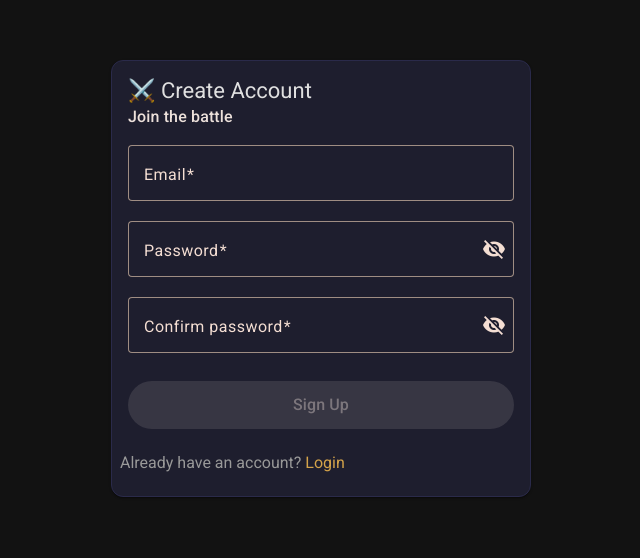
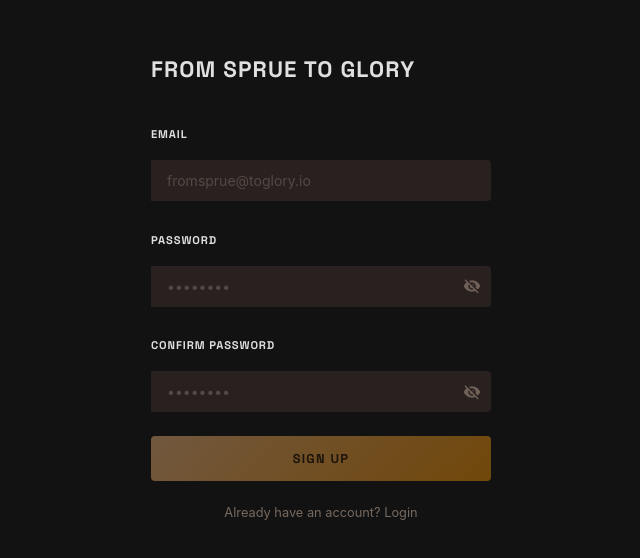
Before and after one commit to Zoomma1/FromSprueToGlory, an Angular app in the folder client/: page /auth/signup in a window 1280 px wide. Shown: the part 122-680 px from the top of the page, without its empty margins (319-959 px from the left). Built offline with nearby package versions, Linux system fonts and the light colour scheme.

Commit message:
Redesigned signup.component

```diff
--- a/client/src/app/features/auth/signup/signup.component.html
+++ b/client/src/app/features/auth/signup/signup.component.html
@@ -1,69 +1,69 @@
 <div class="auth-container">
-    <mat-card class="auth-card">
-        <mat-card-header>
-            <mat-card-title>⚔️ Create Account</mat-card-title>
-            <mat-card-subtitle>Join the battle</mat-card-subtitle>
-        </mat-card-header>
+  <div class="auth-card">
 
-        <mat-card-content>
-            <form [formGroup]="form" (ngSubmit)="onSubmit()">
-                <mat-form-field appearance="outline" class="full-width">
-                    <mat-label>Email</mat-label>
-                    <input matInput formControlName="email" type="email" autocomplete="email">
-                </mat-form-field>
+    <div class="auth-header">
+      <div class="auth-accent-bar"></div>
+      <h1 class="auth-title">From Sprue to Glory</h1>
+    </div>
 
-                <mat-form-field appearance="outline" class="full-width">
-                    <mat-label>Password</mat-label>
-                    <input matInput formControlName="password" [type]="hidePassword() ? 'password' : 'text'"
-                        autocomplete="new-password">
-                    <button mat-icon-button matSuffix (click)="hidePassword.set(!hidePassword())" type="button">
+    <form [formGroup]="form" (ngSubmit)="onSubmit()" class="auth-form">
+
+      <div class="field-group">
+        <p class="field-label">Email</p>
+        <input class="field-input" formControlName="email" type="email"
+               autocomplete="email" placeholder="fromsprue@toglory.io">
+        @if (form.get('email')?.hasError('required') && form.get('email')?.touched) {
+          <span class="field-error">Email is required</span>
+        }
+      </div>
+
+      <div class="field-group">
+        <p class="field-label">Password</p>
+        <div class="field-input-wrapper">
+          <input class="field-input" formControlName="password"
+                 [type]="hidePassword() ? 'password' : 'text'"
+                 autocomplete="new-password" placeholder="••••••••">
+          <button class="toggle-btn" type="button" (click)="hidePassword.set(!hidePassword())">
             <mat-icon>{{ hidePassword() ? 'visibility_off' : 'visibility' }}</mat-icon>
           </button>
+        </div>
+        @if (form.get('password')?.hasError('pattern') && form.get('password')?.touched) {
+          <span class="field-error">Min. 8 chars, uppercase, lowercase, number and special character</span>
+        }
+      </div>
 
-                </mat-form-field><mat-form-field appearance="outline" class="full-width">
-                    <mat-label>Confirm password</mat-label>
-                    <input matInput formControlName="confirmPassword" [type]="hidePassword() ? 'password' : 'text'"
-                        autocomplete="new-password">
-                    <button mat-icon-button matSuffix (click)="hidePassword.set(!hidePassword())" type="button">
+      <div class="field-group">
+        <p class="field-label">Confirm Password</p>
+        <div class="field-input-wrapper">
+          <input class="field-input" formControlName="confirmPassword"
+                 [type]="hidePassword() ? 'password' : 'text'"
+                 autocomplete="new-password" placeholder="••••••••">
+          <button class="toggle-btn" type="button" (click)="hidePassword.set(!hidePassword())">
             <mat-icon>{{ hidePassword() ? 'visibility_off' : 'visibility' }}</mat-icon>
           </button>
-                </mat-form-field>
+        </div>
+        @if (form.hasError('passwordsMismatch') && form.get('confirmPassword')?.touched) {
+          <span class="field-error">Passwords do not match</span>
+        }
+      </div>
 
-                @if (form.get('email')?.hasError('required') && form.get('email')?.touched) {
-                  <mat-error>Email is required</mat-error>
+      @if (error()) {
+        <p class="error-message">{{ error() }}</p>
       }
 
-                @else if (form.get('password')?.hasError('pattern') && form.get('password')?.touched) {
-                  <mat-error>Password must be at least 8 characters, have at least one uppercase and one lowercase character, contain one number and a special character</mat-error>
-                }
-
-                @else if (form.get('confirmPassword')?.hasError('required') && form.get('confirmPassword')?.touched) {
-                  <mat-error>Confirm password is required</mat-error>
-                }
-
-                @else if (form.hasError('passwordsMismatch') && form.get('confirmPassword')?.touched) {
-                  <mat-error>Passwords do not match</mat-error>
-                }
-
-                @else if (form.hasError('Conflict') && form.touched) {
-                  <mat-error>An account with this email already exists, please login or create a new account</mat-error>
-                }
-
-                <button mat-raised-button color="primary" type="submit" [disabled]="loading() || form.invalid"
-                    class="full-width submit-btn">
+      <button class="btn-submit" type="submit" [disabled]="loading() || form.invalid">
         @if (loading()) {
-                    <mat-spinner diameter="20"></mat-spinner>
+          <mat-spinner diameter="18"></mat-spinner>
         } @else {
           Sign Up
         }
       </button>
+
     </form>
-        </mat-card-content>
 
-        <mat-card-actions>
     <p class="auth-link">
       Already have an account? <a [routerLink]="['/auth/login']">Login</a>
     </p>
-        </mat-card-actions>
-    </mat-card>
+
   </div>
+</div>
--- a/client/src/app/features/auth/signup/signup.component.scss
+++ b/client/src/app/features/auth/signup/signup.component.scss
@@ -2,44 +2,196 @@
   display: flex;
   justify-content: center;
   align-items: center;
-    min-height: calc(100vh - 64px);
+  min-height: 100vh;
+  background: var(--color-bg);
   padding: 16px;
+  margin: -2rem;
+
+  @media (max-width: 600px) {
+    margin: -0.75rem;
+    margin-top: -56px;
+  }
 }
 
 .auth-card {
+  width: 100%;
   max-width: 420px;
+  background: var(--color-surface);
+  border-radius: 4px;
+  padding: 40px;
+}
+
+// ─── Header ──────────────────────────────────────────────
+.auth-header {
+  margin-bottom: 32px;
+}
+
+.auth-accent-bar {
+  width: 32px;
+  height: 3px;
+  background: var(--color-gold);
+  margin-bottom: 16px;
+}
+
+.auth-title {
+  margin: 0 0 6px;
+  font-family: 'Space Grotesk', sans-serif;
+  font-size: 1.4rem;
+  font-weight: 800;
+  text-transform: uppercase;
+  letter-spacing: 0.05em;
+  color: var(--color-gold);
+}
+
+.auth-subtitle {
+  margin: 0;
+  font-family: 'Space Grotesk', sans-serif;
+  font-size: 0.7rem;
+  font-weight: 600;
+  text-transform: uppercase;
+  letter-spacing: 0.15em;
+  color: rgba(219, 194, 173, 0.4);
+}
+
+// ─── Form ────────────────────────────────────────────────
+.auth-form {
+  display: flex;
+  flex-direction: column;
+  gap: 20px;
+  margin-bottom: 24px;
+}
+
+.field-group {
+  display: flex;
+  flex-direction: column;
+  gap: 8px;
+}
+
+.field-label {
+  font-family: 'Space Grotesk', sans-serif;
+  font-size: 0.7rem;
+  font-weight: 700;
+  text-transform: uppercase;
+  letter-spacing: 0.08em;
+  color: var(--color-gold);
+}
+
+.field-input-wrapper {
+  position: relative;
+}
+
+.field-input {
   width: 100%;
-    background: #1e1e2e;
-    border: 1px solid #2a2a4a;
+  background: #292020;
+  border: none;
+  border-left: 3px solid var(--color-gold);
+  border-radius: 0 4px 4px 0;
+  padding: 12px 16px;
+  color: var(--color-text);
+  font-family: 'Inter', sans-serif;
+  font-size: 0.875rem;
+  outline: none;
+  transition: background 0.15s;
+  box-sizing: border-box;
 
-    mat-card-header {
-        margin-bottom: 16px;
+  &::placeholder {
+    color: rgba(219, 194, 173, 0.25);
+  }
+
+  &:focus {
+    background: #312828;
   }
 }
 
-.full-width {
-    width: 100%;
+.field-input-wrapper .field-input {
+  padding-right: 44px;
 }
 
-.submit-btn {
-    margin-top: 8px;
-    height: 48px;
-    font-size: 1rem;
+.toggle-btn {
+  position: absolute;
+  right: 8px;
+  top: 50%;
+  transform: translateY(-50%);
+  background: none;
+  border: none;
+  cursor: pointer;
+  color: rgba(219, 194, 173, 0.4);
+  padding: 2px;
+  display: flex;
+  align-items: center;
+  transition: color 0.15s;
+
+  &:hover {
+    color: var(--color-text);
+  }
+
+  mat-icon {
+    font-size: 18px;
+    width: 18px;
+    height: 18px;
+  }
+}
+
+.field-error {
+  font-family: 'Space Grotesk', sans-serif;
+  font-size: 0.7rem;
+  color: #ef5350;
+  letter-spacing: 0.03em;
 }
 
 .error-message {
+  font-family: 'Inter', sans-serif;
+  font-size: 0.8rem;
   color: #ef5350;
   text-align: center;
-    margin: 8px 0;
-    font-size: 0.875rem;
+  margin: 0;
 }
 
+// ─── Submit button ────────────────────────────────────────
+.btn-submit {
+  width: 100%;
+  background: linear-gradient(135deg, #ffc081, #ff9800);
+  color: #2c1600;
+  border: none;
+  border-radius: 4px;
+  cursor: pointer;
+  font-family: 'Space Grotesk', sans-serif;
+  font-size: 0.8rem;
+  font-weight: 800;
+  text-transform: uppercase;
+  letter-spacing: 0.1em;
+  padding: 14px;
+  display: flex;
+  align-items: center;
+  justify-content: center;
+  gap: 8px;
+  margin-top: 4px;
+  transition: filter 0.15s, transform 0.15s;
+
+  &:hover:not(:disabled) {
+    filter: brightness(1.1);
+  }
+
+  &:active:not(:disabled) {
+    transform: scale(0.99);
+  }
+
+  &:disabled {
+    opacity: 0.4;
+    cursor: not-allowed;
+  }
+}
+
+// ─── Footer link ─────────────────────────────────────────
 .auth-link {
   text-align: center;
-    color: #999;
+  margin: 0;
+  font-family: 'Inter', sans-serif;
+  font-size: 0.8rem;
+  color: rgba(219, 194, 173, 0.5);
 
   a {
-        color: #d4a34a;
+    color: var(--color-gold);
     text-decoration: none;
 
     &:hover {
--- a/client/src/app/features/auth/signup/signup.component.ts
+++ b/client/src/app/features/auth/signup/signup.component.ts
@@ -1,10 +1,6 @@
 import { Component, inject, signal } from '@angular/core';
 import { FormBuilder, FormGroup, Validators, ReactiveFormsModule } from '@angular/forms';
 import { Router, RouterLink } from '@angular/router';
-import { MatCardModule } from '@angular/material/card';
-import { MatFormFieldModule } from '@angular/material/form-field';
-import { MatInputModule } from '@angular/material/input';
-import { MatButtonModule } from '@angular/material/button';
 import { MatIconModule } from '@angular/material/icon';
 import { MatProgressSpinnerModule } from '@angular/material/progress-spinner';
 import { AuthService } from '../../../core/services/auth.service';
@@ -14,8 +10,7 @@ import { AuthService } from '../../../core/services/auth.service';
     standalone: true,
     imports: [
         ReactiveFormsModule, RouterLink,
-        MatCardModule, MatFormFieldModule, MatInputModule,
-        MatButtonModule, MatIconModule, MatProgressSpinnerModule,
+        MatIconModule, MatProgressSpinnerModule,
     ],
     templateUrl: './signup.component.html',
     styleUrl: './signup.component.scss',
```
Lines whose indentation alone changed are shown as unchanged.
